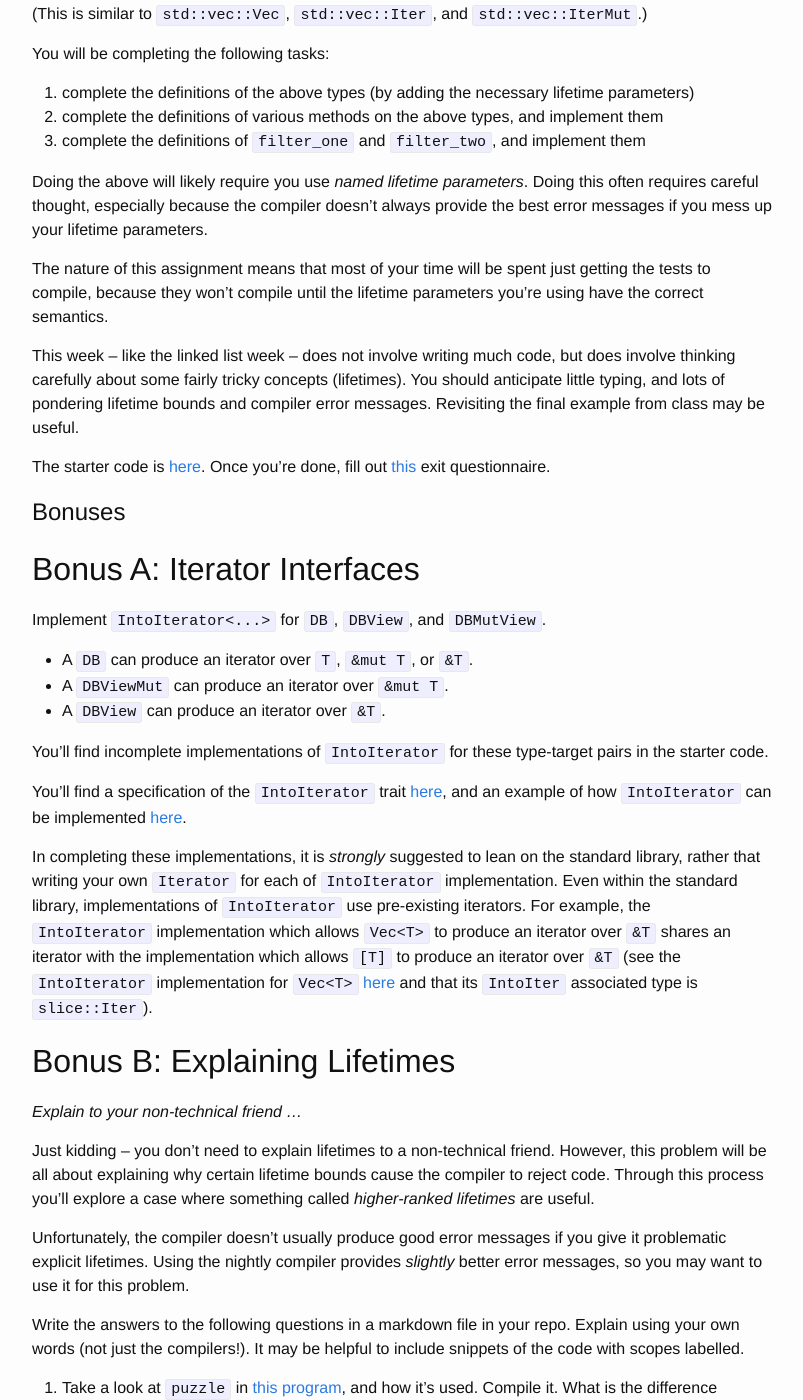
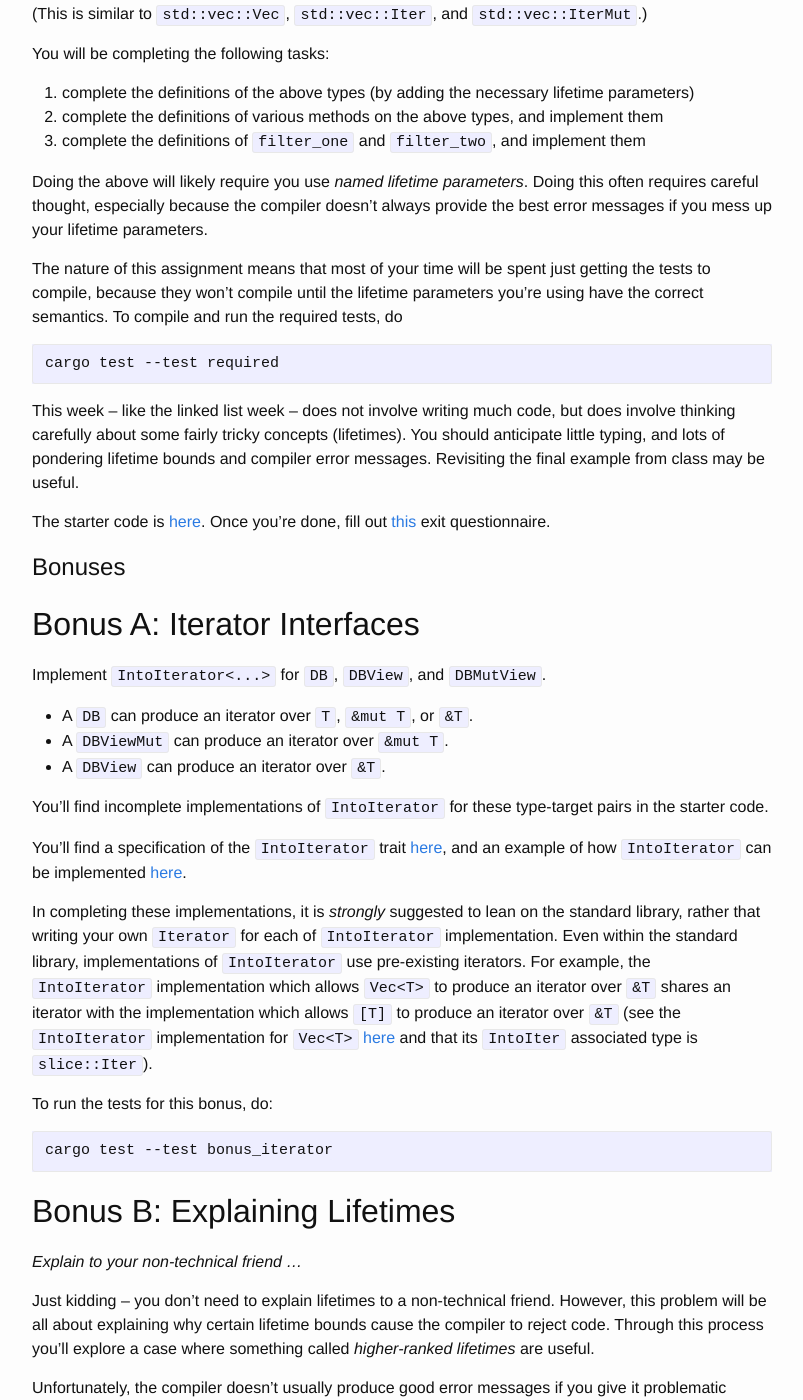
Before and after one commit to hmc-memsafe-2016f/hmc-memsafe-2016f.github.io, a Jekyll site: the page built from assignments/wk3/index.md, in a window 1280 px wide and 1400 px high, scrolled down 602 px. Shown: the whole window, without its empty margins (238-1041 px from the left). Built offline with Jekyll 4.4.1, drawn with Linux system fonts in a browser that asks for light colours.

Commit message:
Fixed test instructions

````diff
--- a/assignments/wk3/index.md
+++ b/assignments/wk3/index.md
@@ -47,7 +47,12 @@ always provide the best error messages if you mess up your lifetime parameters.
 
 The nature of this assignment means that most of your time will be spent just
 getting the tests to compile, because they won't compile until the lifetime
-parameters you're using have the correct semantics.
+parameters you're using have the correct semantics. To compile and run the
+required tests, do
+
+```
+cargo test --test required
+```
 
 This week -- like the linked list week -- does not involve writing much code,
 but does involve thinking carefully about some fairly tricky concepts
@@ -82,6 +87,12 @@ implementation which allows `Vec<T>` to produce an iterator over `&T` shares an
 iterator with the implementation which allows `[T]` to produce an iterator over
 `&T` (see the `IntoIterator` implementation for `Vec<T>` [here][vec-iter] and
 that its `IntoIter` associated type is `slice::Iter`).
+
+To run the tests for this bonus, do:
+
+```
+cargo test --test bonus_iterator
+```
 
 ## Bonus B: Explaining Lifetimes
 
````
